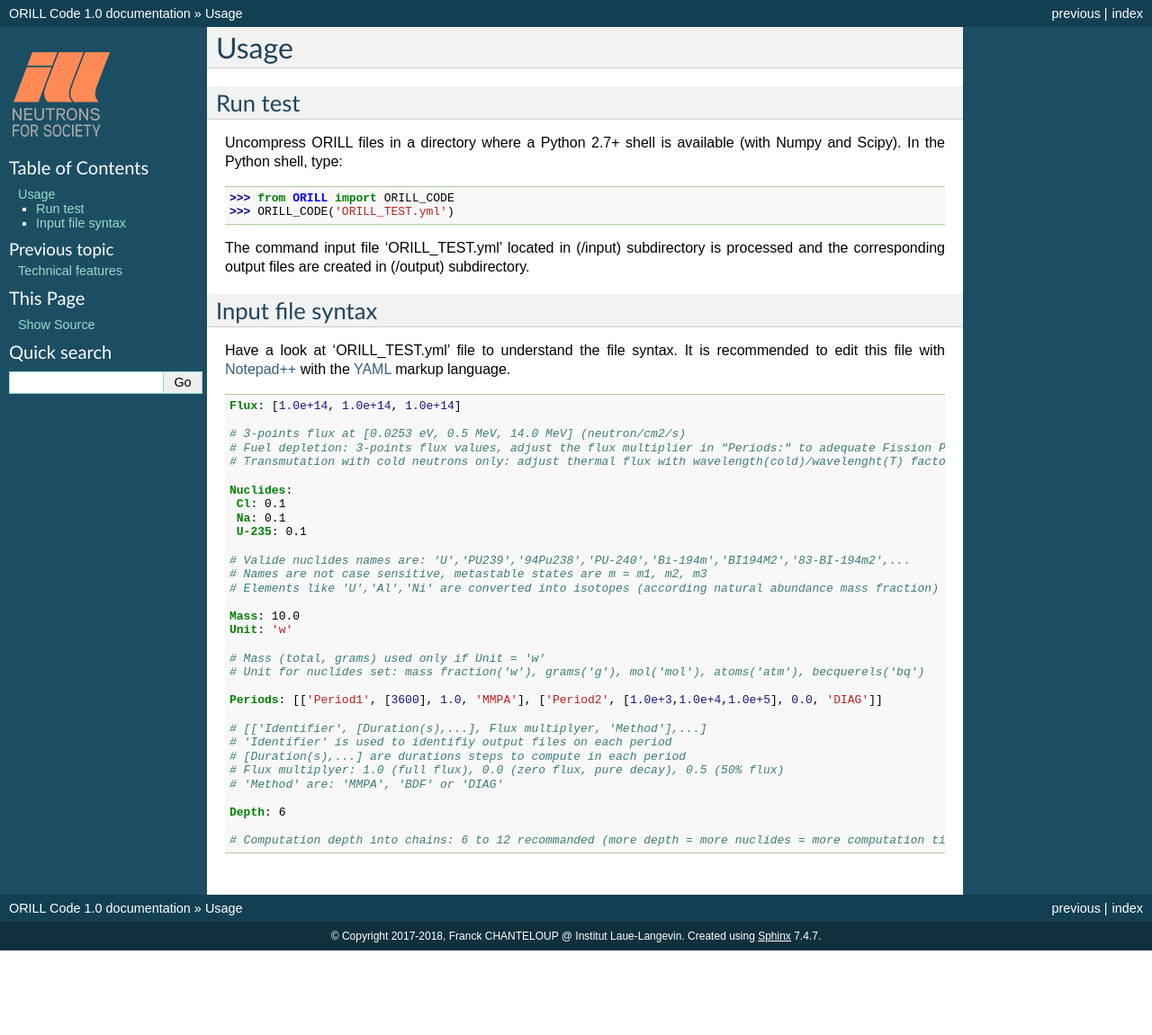
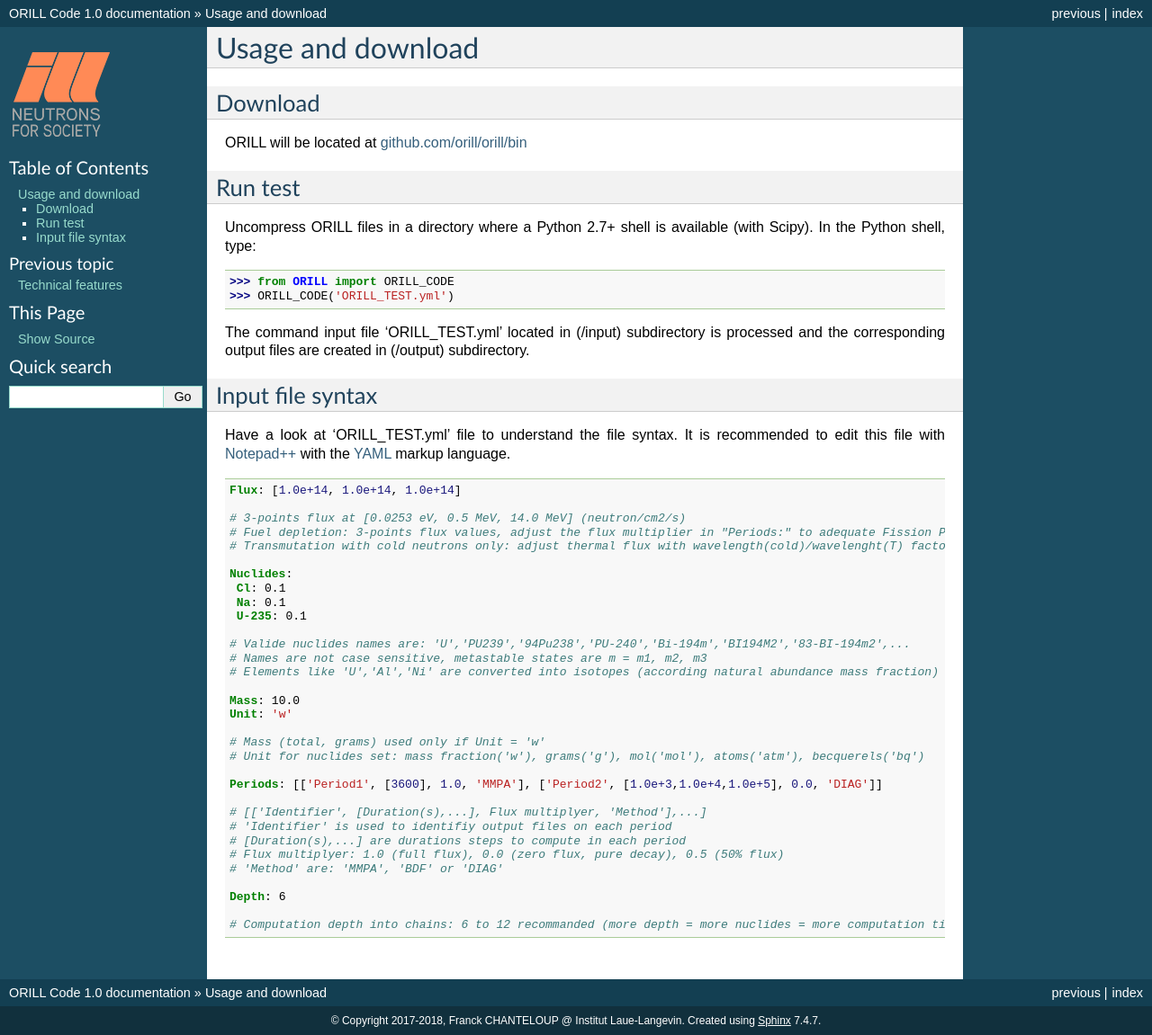
Before and after one commit to orill/orill, a Sphinx documentation site: the page built from docs/usage.rst, in a window 1280 px wide. Shown: the whole page at 90% size. Built offline with Sphinx 7.4.7, drawn with Linux system fonts in a browser that asks for light colours; before the commit the page ends 1057 px from its top, so only the background shows below that.

Commit message:
Add files via upload

```diff
--- a/docs/usage.rst
+++ b/docs/usage.rst
@@ -1,11 +1,16 @@
-=====
-Usage
-=====
+==================
+Usage and download
+==================
+
+Download
+--------
+
+ORILL will be located at `github.com/orill/orill/bin <https://github.com/orill/orill>`_
 
 Run test
 --------
 
-Uncompress ORILL files in a directory where a Python 2.7+ shell is available (with Numpy and Scipy). In the Python shell, type:
+Uncompress ORILL files in a directory where a Python 2.7+ shell is available (with Scipy). In the Python shell, type:
 
 >>> from ORILL import ORILL_CODE
 >>> ORILL_CODE('ORILL_TEST.yml')
```
